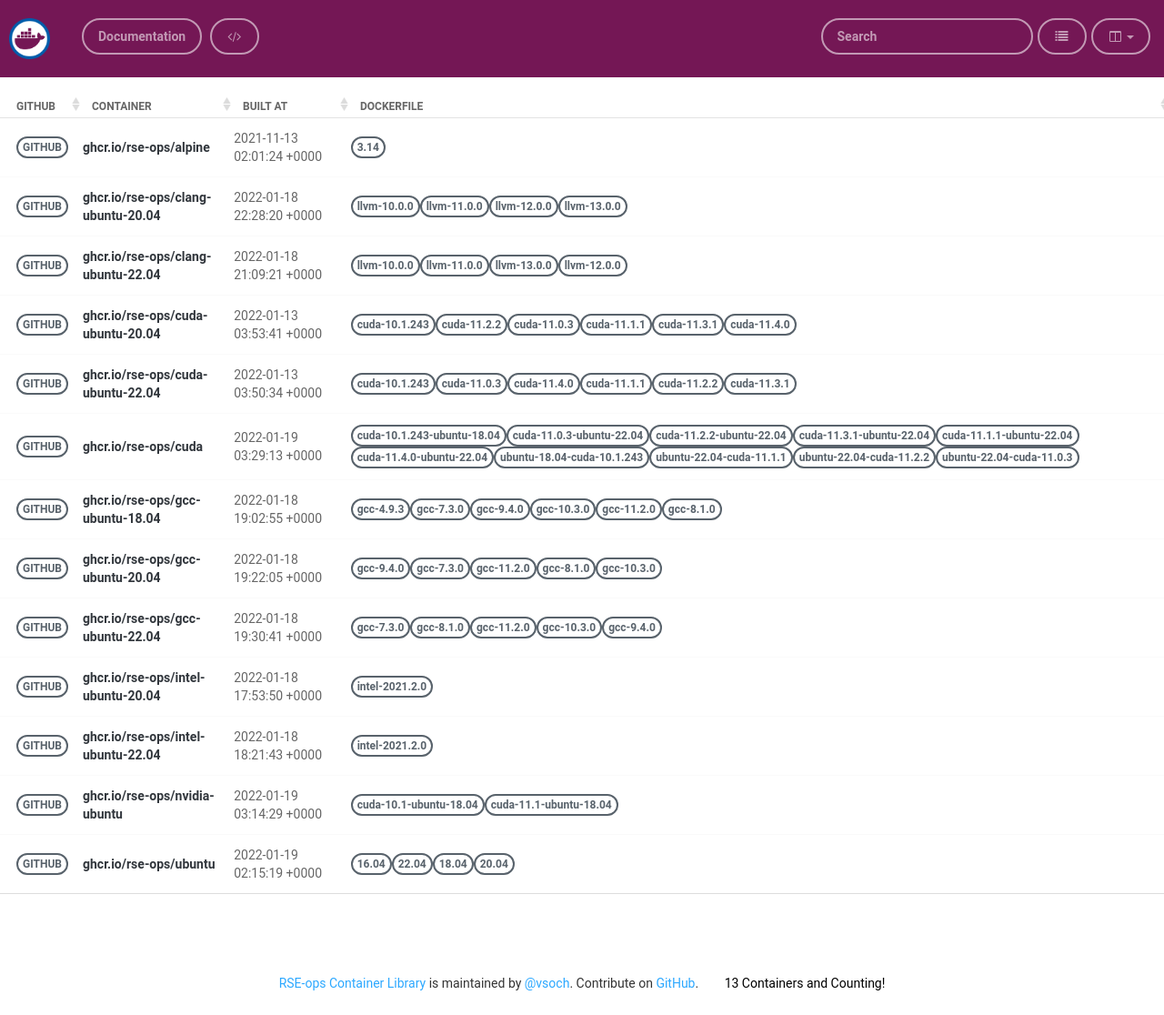
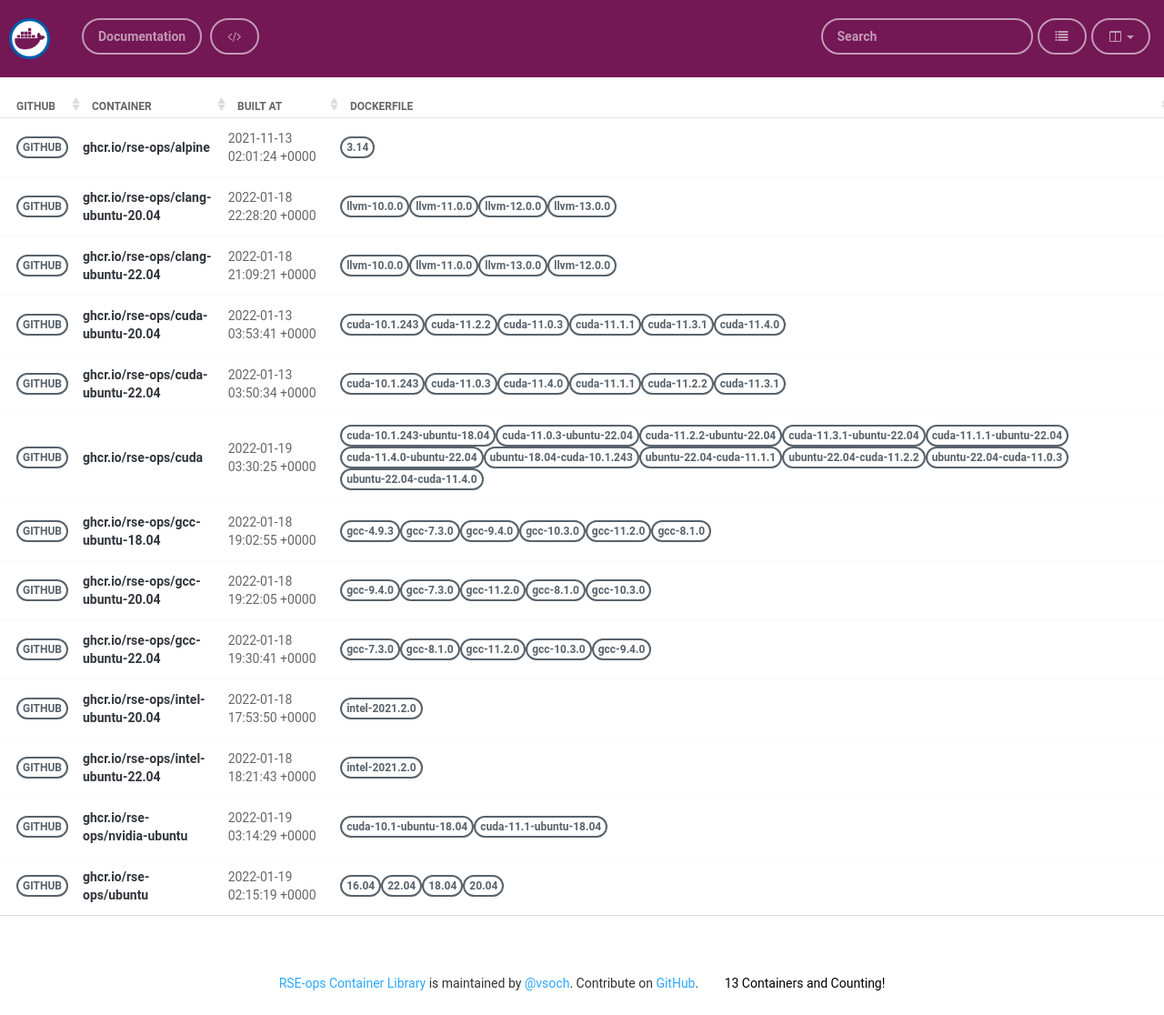
Before and after one commit to rse-ops/docker-images, a Jekyll site: the page built from pages/index.md, in a window 1280 px wide. Shown: the whole page at 91% size. Built offline with Jekyll 4.4.1, drawn with Linux system fonts in a browser that asks for light colours; nearby versions of some CDN libraries.

Commit message:
Automated push to update library 2022-01-19

```diff
--- a/_library/ghcr.io-rse-ops-cuda.md
+++ b/_library/ghcr.io-rse-ops-cuda.md
@@ -1,7 +1,7 @@
 ---
 layout: container
 name: ghcr.io/rse-ops/cuda
-updated_at: 2022-01-19 03:29:13.663475
+updated_at: 2022-01-19 03:30:25.268576
 
 
 container_url: https://github.com/orgs/rse-ops/packages/container/package/cuda
@@ -36,5 +36,8 @@ versions:
  - tag: ubuntu-22.04-cuda-11.0.3
    dockerfile: https://github.com/rse-ops/docker-images/blob/main/ubuntu/cuda/Dockerfile
    manifest: https://crane.ggcr.dev/manifest/ghcr.io/rse-ops/cuda:ubuntu-22.04-cuda-11.0.3
+ - tag: ubuntu-22.04-cuda-11.4.0
+   dockerfile: https://github.com/rse-ops/docker-images/blob/main/ubuntu/cuda/Dockerfile
+   manifest: https://crane.ggcr.dev/manifest/ghcr.io/rse-ops/cuda:ubuntu-22.04-cuda-11.4.0
 
 ---
```
